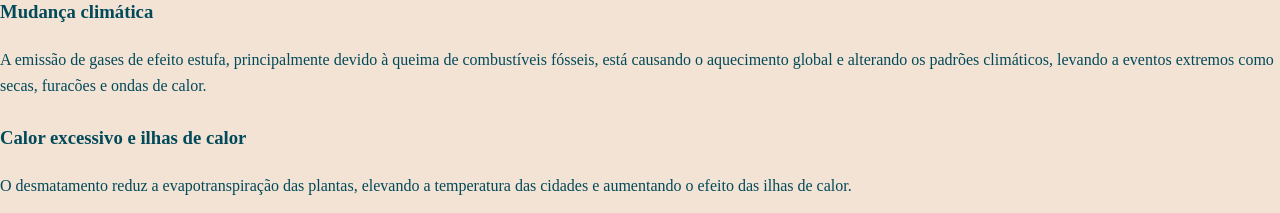
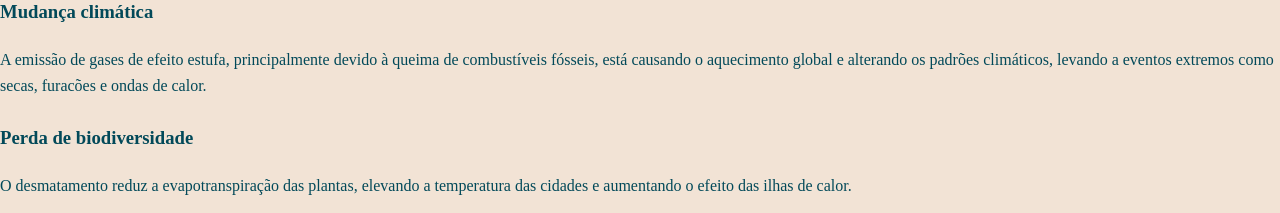
Before and after one commit to lola25ferraz/agrinho, a plain HTML site: page index.html in a window 1280 px wide. Shown: the part 940-1153 px from the top of the page. Drawn offline with Linux system fonts and the light colour scheme; a web font is replaced by a local one.

Commit message:
fhhththt

```diff
--- a/index.html
+++ b/index.html
@@ -33,7 +33,7 @@
         </article>
 
         <article>
-            <h3>Calor excessivo e ilhas de calor</h3>
+            <h3>Perda de biodiversidade</h3>
             <p>O desmatamento reduz a evapotranspiração das plantas, elevando a temperatura das cidades e aumentando o efeito das ilhas de calor.</p>
         </article>
 
```
